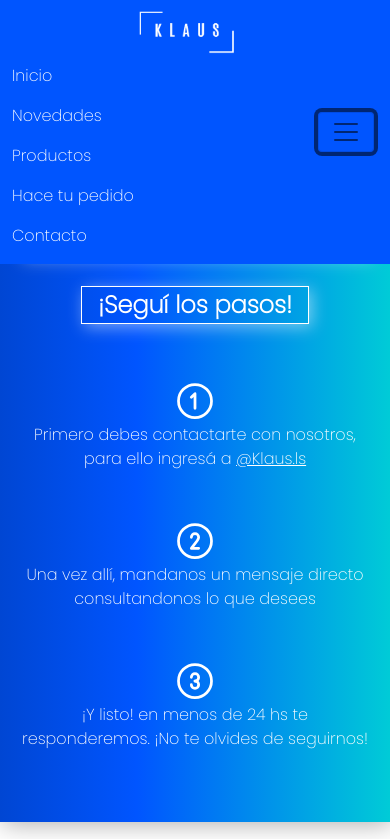
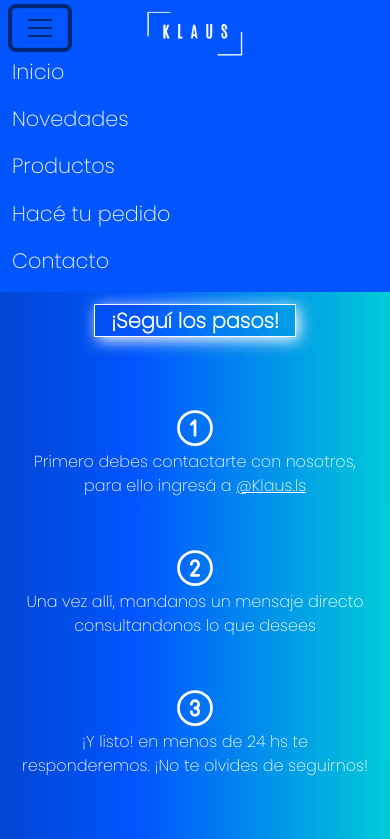
Before and after one commit to Maximo-Suarez/klaus.ls, a website: page paginas/hace-tu-pedido.html in a window 390 px wide. Both pictures are taken after a click on the button "Toggle navigation". Shown: the top 839 px of the page. Drawn offline with nearby package versions, Linux system fonts and the light colour scheme.

Commit message:
arreglo el navbar

```diff
--- a/paginas/hace-tu-pedido.html
+++ b/paginas/hace-tu-pedido.html
@@ -22,38 +22,39 @@
         <title>Klaus | Hacé tu pedido</title>
     </head>
     <body>
-    <!--________________________________ header ______________________________-->
+        <!--________________________________ header ______________________________-->
         <header class="header">
-            <nav class="navbar navbar-expand-lg navbar-light header__nav">
-                <div class="container">
-                    <div class=" position-relative m-auto">
-                        <a class="navbar-brand" href="#"> <img class="nav__logo" src="../imagenes/logo-blanco-removebg-preview.png" alt="Logo de Klaus.ls"></a>
+            <nav class="navbar navbar-expand-lg navbar-light bg-light header__nav">
+                <div class="container-fluid container-lg nav__contenedor">
+                    <div class="contenedor__logo">
+                        <a class="navbar-brand logo__img" href="../index.html"><img class="logo__img" src="/imagenes/logo-blanco-removebg-preview.png" alt="logo de klaus.ls"></a>
                     </div>
-                    <button class="navbar-toggler position-absolute nav__boton" type="button" data-bs-toggle="collapse" data-bs-target="#navbarNavDropdown" aria-controls="navbarNavDropdown" aria-expanded="false" aria-label="Toggle navigation">
+                    <button class="navbar-toggler contenedor__boton" type="button" data-bs-toggle="collapse" data-bs-target="#navbarNav" aria-controls="navbarNav" aria-expanded="false" aria-label="Toggle navigation">
                         <span class="navbar-toggler-icon"></span>
                     </button>
-                    <div class="collapse navbar-collapse" id="navbarNavDropdown">
-                        <ul class="navbar-nav w-100 justify-content-end">
-                            <li class="nav-item">
-                                <a class="nav-link active li__a" aria-current="page" href="../index.html">Inicio</a>
+                    <div class="collapse navbar-collapse contenedor__links" id="navbarNav">
+                        <ul class="navbar-nav links__ul">
+                            <li class="nav-item ul__li">
+                                <a class="nav-link active" aria-current="page" href="../index.html">Inicio</a>
                             </li>
-                            <li class="nav-item">
-                                <a class="nav-link active li__a" href="./novedades.html">Novedades</a>
+                            <li class="nav-item ul__li">
+                                <a class="nav-link" href="./novedades.html">Novedades</a>
                             </li>
-                            <li class="nav-item">
-                                <a class="nav-link active li__a" href="./productos.html">Productos</a>
+                            <li class="nav-item ul__li">
+                                <a class="nav-link" href="./productos.html">Productos</a>
                             </li>
-                            <li class="nav-item">
-                                <a class="nav-link active li__a" href="#">Hace tu pedido</a>
+                            <li class="nav-item ul__li">
+                                <a class="nav-link" href="#">Hacé tu pedido</a>
                             </li>
-                            <li class="nav-item">
-                                <a class="nav-link active li__a" href="./contacto.html">Contacto</a>
+                            <li class="nav-item ul__li">
+                                <a class="nav-link" href="./contacto.html">Contacto</a>
                             </li>
                         </ul>
                     </div>
                 </div>
             </nav>
         </header>
+        <!--________________________________ main ______________________________-->
         <main class="htp">
             <h1 class="titulo htp__titulo">Pedidos</h1>
             <section class="htp__SeguiLosPasos">
@@ -103,6 +104,7 @@
                 <p class="lugares__texto">Envios por todo el país por medio de Correo Argentino. En Córdoba Capital a domicilio dentro del anillo circunvalación. ¡Contactanos para averiguar más!</p>
             </section>
         </main>
+        <!--________________________________ footer ______________________________-->
         <footer class="footer">
             <h3 class="footer__subtitulo">Contáctanos en @klaus.ls</h3>
             <div class="footer__seguinos">
--- a/scss/_header.scss
+++ b/scss/_header.scss
@@ -1,18 +1,61 @@
 .header{
+    background-color: $color-primario;
     position: fixed;
+    z-index: 1000;
     width: 100vw;
-    z-index: 1000;
+    height: 4rem;
     .header__nav{
-        background-color: $color-primario;
-        .nav__logo{
-            height: 3rem;
-            width: 6.8rem;
-        }
-        .nav__boton{
-            right: 1rem;
-        }
-        .li__a{
-            color: $color-secundario;
+        background-color: $color-primario !important;
+        .nav__contenedor{
+            position: relative;
+            .contenedor__logo{
+                height: 3rem;
+                width: 6.8rem;
+                position: absolute;
+                left: 50%;
+                top: 0;
+                transform: translate(-50%, 0%);
+                .logo__img{
+                    width: 100%;
+                }
+            }
+            .contenedor__links{
+                .links__ul{
+                    .ul__li{
+                        & a{
+                            color: $color-secundario;
+                            font-size: 1.3rem;
+                        }
+                    }
+                }
+            }
         }
     }
 }
+
+@media only screen and (min-width: 992px){
+    .header{
+        .header__nav{
+            .nav__contenedor{
+                .contenedor__logo{
+                    height: 3rem;
+                    width: 6.8rem;
+                    position: relative;
+                    left: 0;
+                    top: 0;
+                    transform: translateX(0);
+                }
+                .contenedor__links{
+                    @include flexbox(row, flex-end, center, nowrap);
+                    .links__ul{
+                        .ul__li{
+                            & a{
+                                font-size: 1rem;
+                            }
+                        }
+                    }
+                }
+            }
+        }
+    }
+}
--- a/scss/paginas/_contacto.scss
+++ b/scss/paginas/_contacto.scss
@@ -3,7 +3,6 @@
     overflow-x: hidden;
     /* 1er hijo */
     .contactanos__titulo{
-        width: 15rem;
         text-align: center;
         border: 0.1rem $color-primario solid;
     }
--- a/scss/paginas/_hace-tu-pedido.scss
+++ b/scss/paginas/_hace-tu-pedido.scss
@@ -1,5 +1,5 @@
 .htp{
-    height: 65rem;
+    height: 70rem;
     /* 1er hijo */
     .htp__titulo{
         font-size: 3rem;
@@ -14,16 +14,17 @@
         .SeguiLosPasos__subtitulo{
             text-align: center;
             border: solid .1rem $color-secundario;
-            box-shadow: .2rem .2rem 1rem rgba(255, 255, 255, 0.466);
+            box-shadow: .2rem .2rem 1rem $color-secundario;
             padding: 0 1rem;
-            width: 90%;
+            width: 80%;
             color: $color-secundario;
+            font-size: 1.3rem;
         }
         .SeguiLosPasos__texto{
-            font-size: 1.5rem;
+            font-size: 1.3rem;
             padding: 0 1rem;
             border: solid .1rem $color-secundario;
-            box-shadow: .2rem .2rem 1rem rgba(255, 255, 255, 0.466);
+            box-shadow: .2rem .2rem 1rem $color-secundario;
             color: $color-secundario;
         }
         .SeguiLosPasos__contenedor{
--- a/scss/paginas/_productos.scss
+++ b/scss/paginas/_productos.scss
@@ -11,7 +11,6 @@
             text-align: center;
             padding: 1rem;
             padding-bottom: 2rem;
-            font-weight: 700;
         }
         .categorias__categoria{
             .categoria__subtitulo{
```
Also changed, not shown: index.html (+18 -17 lines), paginas/contacto.html (+20 -18 lines), paginas/novedades.html (+21 -19 lines), paginas/productos.html (+21 -19 lines), css/style.css.
